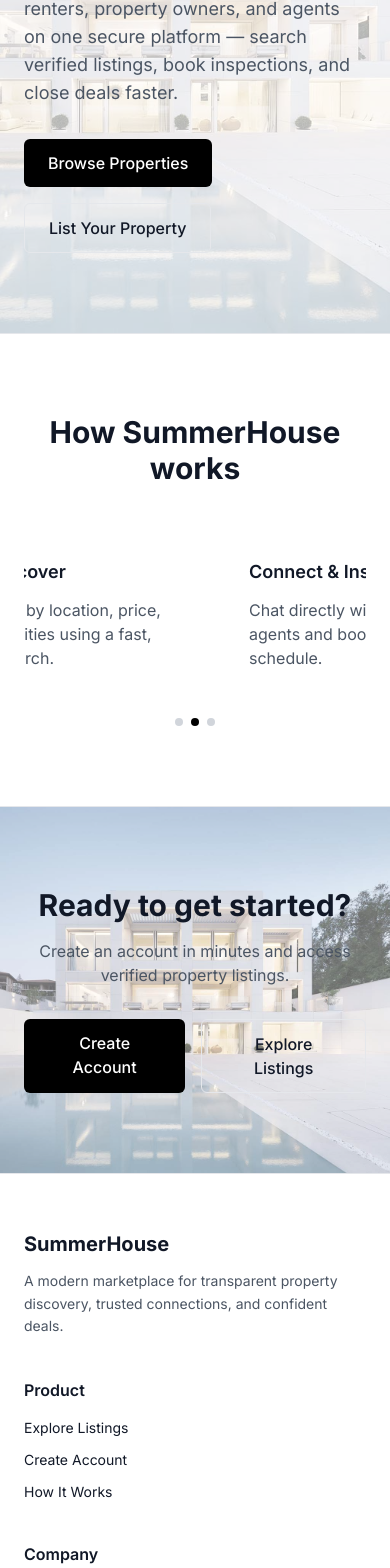
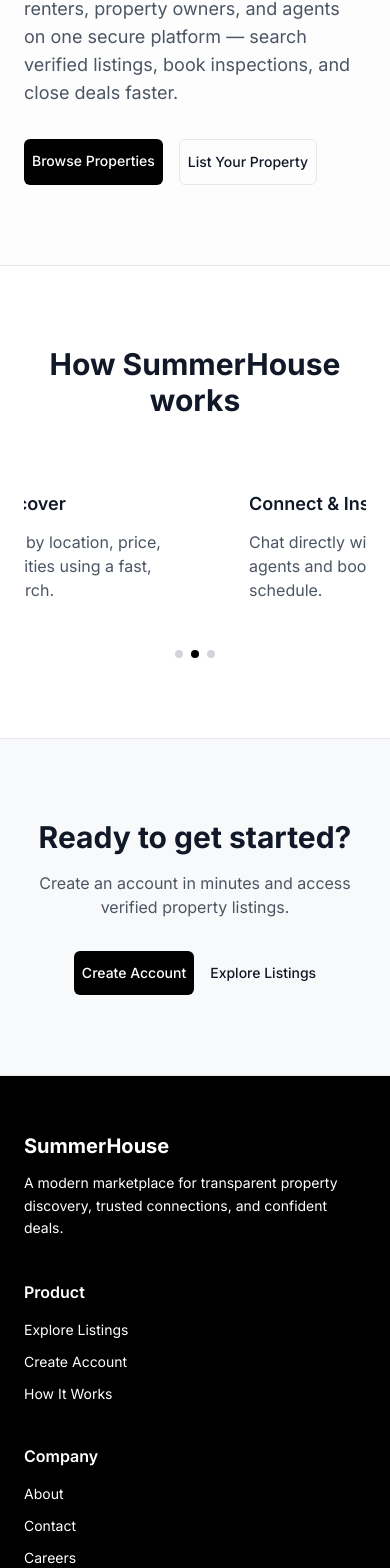
Before and after one commit to KingWahley/summerHouse, a Next.js app: page / in a window 390 px wide. Shown: the part 372-1940 px from the top of the page. Built offline with nearby package versions, Linux system fonts and the light colour scheme; no server answers.

Commit message:
frontend chnages

```diff
--- a/components/Footer.js
+++ b/components/Footer.js
@@ -2,12 +2,12 @@
 
 export default function Footer() {
   return (
-    <footer className="border-t bg-white">
+    <footer className="border-t bg-black text-white md:text-gray-600 md:bg-white">
       <div className="max-w-7xl mx-auto px-6 py-14">
         <div className="grid gap-10 md:grid-cols-4">
           <div>
             <h3 className="text-xl font-bold mb-3">SummerHouse</h3>
-            <p className="text-sm text-gray-600 leading-relaxed">
+            <p className="text-sm text-white md:text-gray-600 leading-relaxed">
               A modern marketplace for transparent property discovery, trusted
               connections, and confident deals.
             </p>
@@ -72,7 +72,7 @@
           </div>
         </div>
 
-        <div className="mt-14 pt-6 border-t text-sm text-gray-600 flex flex-col md:flex-row items-center justify-between gap-4">
+        <div className="mt-14 pt-6 border-t text-sm text-white md:text-gray-600 flex flex-col md:flex-row items-center justify-between gap-4">
           <span>
             © {new Date().getFullYear()} WebDevii. All rights reserved.
           </span>
--- a/components/home/Getstarted.js
+++ b/components/home/Getstarted.js
@@ -2,7 +2,7 @@
 
 export default function GetStarted() {
   return (
-    <div className="bg-gray-100 border-t bg-[url('/assets/bghero2.jpg')] md:bg-[url('/assets/bghero.jpg')] bg-cover bg-center bg-fixed">
+    <div className="bg-gray-100 border-t  md:bg-[url('/assets/bghero.jpg')] bg-cover bg-center bg-fixed">
       <div className="max-w-7xl md:bg-white/20 bg-white/40 mx-auto px-6 py-20 text-center">
         <h2 className="text-3xl font-bold">Ready to get started?</h2>
         <p className="mt-4 text-gray-600">
@@ -13,7 +13,7 @@
           <Link
             href="/auth/signup"
             className="
-    bg-black text-white px-8 py-3 rounded-md font-medium
+    bg-black text-white px-2  text-sm md:px-8 py-3 rounded-md font-medium
     transition-all duration-200 ease-out
     hover:-translate-y-0.5 hover:shadow-lg
     active:translate-y-0 active:shadow-md
@@ -25,7 +25,7 @@
           <Link
             href="/listings"
             className="
-    border px-8 py-3 rounded-md font-medium
+    borderpx-2 md:px-8 py-3 text-sm rounded-md font-medium
     transition-all duration-200 ease-out
     hover:-translate-y-0.5 hover:bg-black hover:text-white
     active:translate-y-0
--- a/components/home/HeroSection.js
+++ b/components/home/HeroSection.js
@@ -3,7 +3,7 @@
 export default function HeroSection() {
   return (
     <section
-  className="relative max-w-7xl mx-auto px-6 pb-20 bg-[url('/assets/bghero2.jpg')] pt-10 grid md:grid-cols-2 gap-16 items-center
+  className="relative max-w-7xl mx-auto px-6 pb-20  pt-10 grid md:grid-cols-2 gap-16 items-center
              md:bg-[url('/assets/bghero.jpg')] bg-cover bg-center bg-fixed"
 >
 
@@ -23,17 +23,17 @@
           close deals faster.
         </p>
 
-        <div className="mt-8  flex flex-wrap gap-4">
+        <div className="mt-8  flex flex-row gap-4">
           <Link
             href="/listings"
-            className="bg-black text-white px-6 py-3 rounded-md font-medium hover:opacity-90"
+            className="bg-black px-2 text-white text-sm md:px-6 py-3 rounded-md font-medium hover:opacity-90"
           >
             Browse Properties
           </Link>
 
           <Link
             href="/auth/signup"
-            className="border px-6 py-3 rounded-md font-medium hover:bg-white"
+            className="border px-2 md:px-6 py-3 text-sm rounded-md font-medium hover:bg-white"
           >
             List Your Property
           </Link>
```
